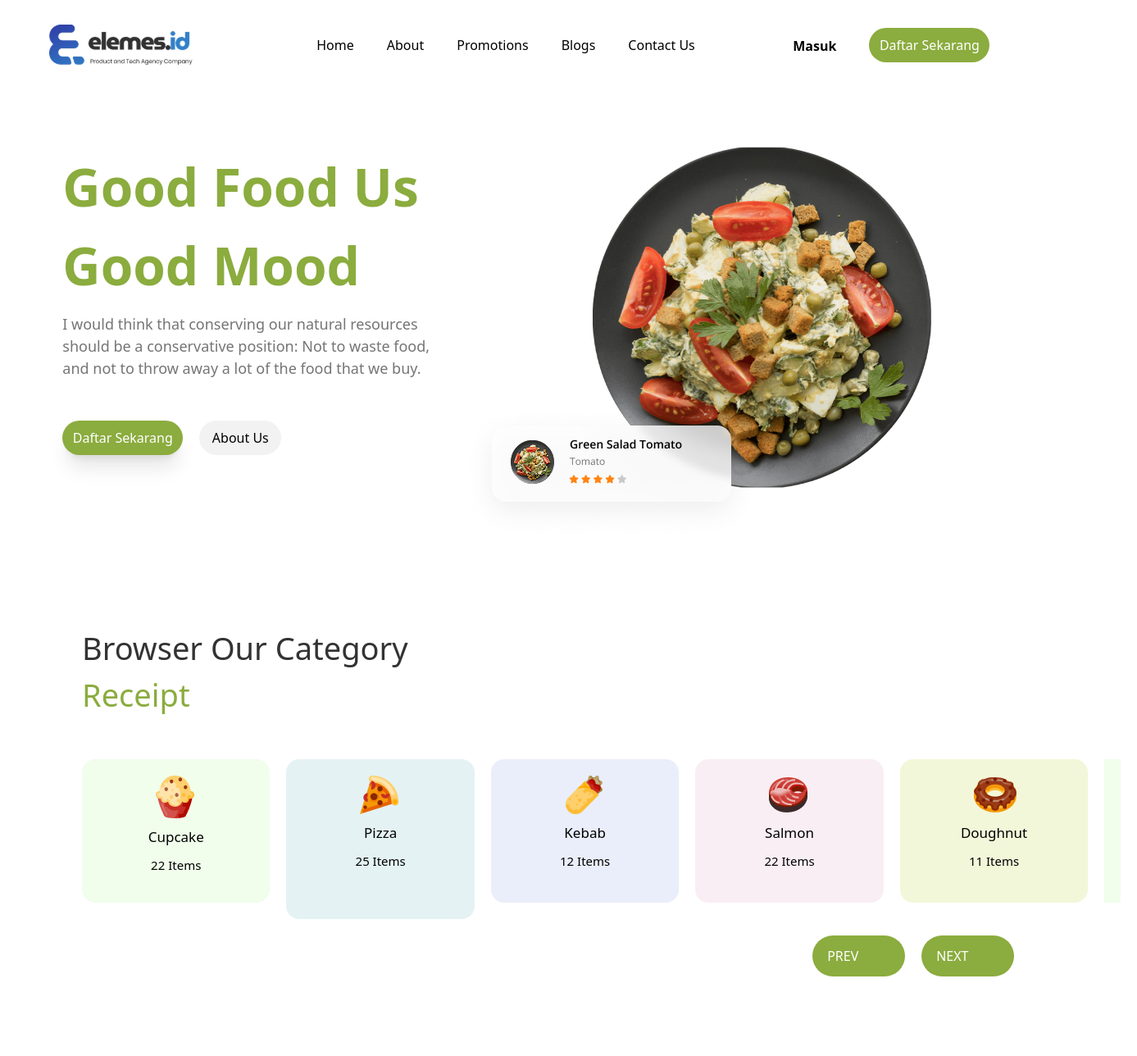
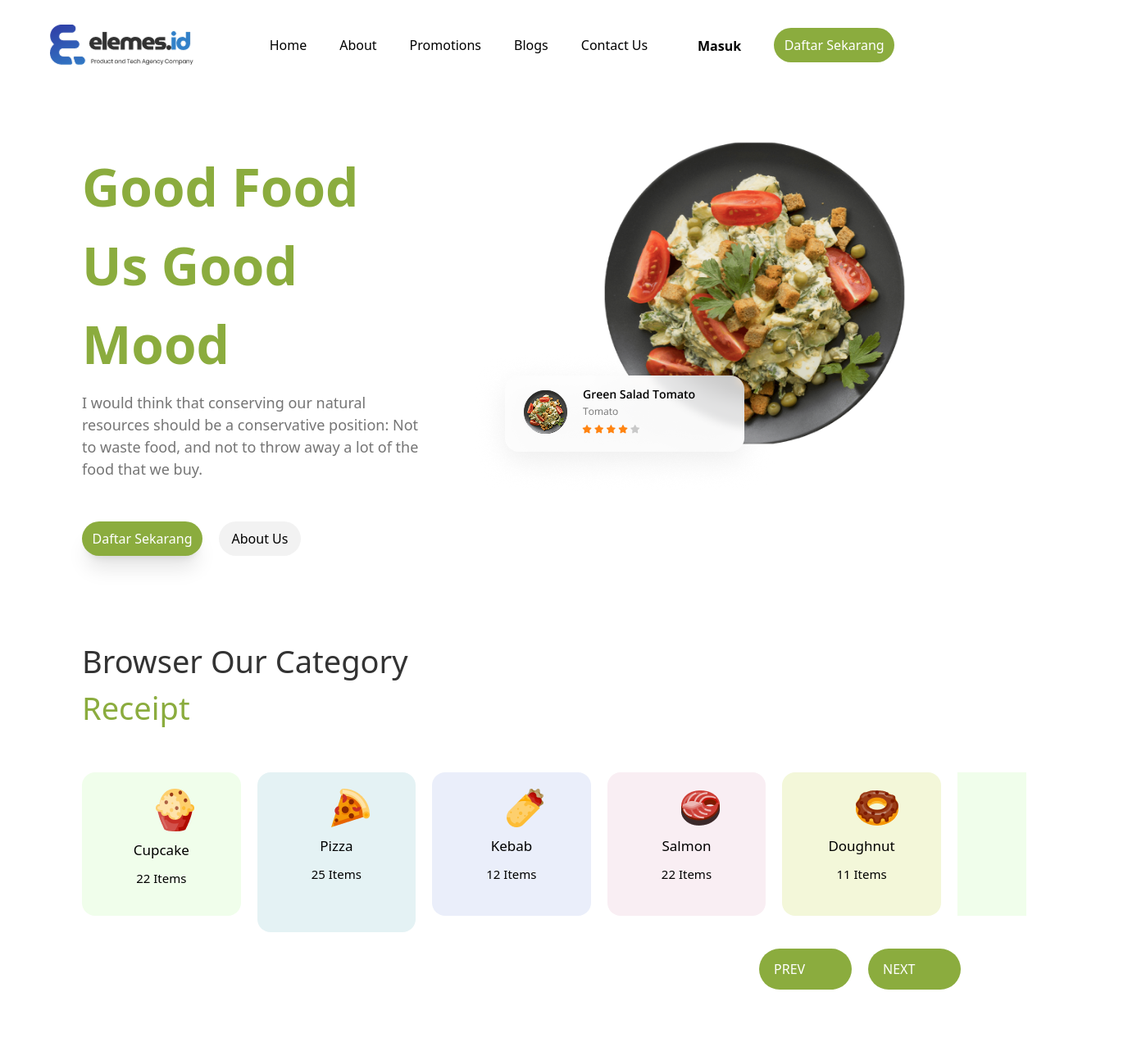
Before and after one commit to dilovar06464/domashka, a website: page index.html in a window 1280 px wide. Shown: the top 1288 px of the page at 82% size, 1387 px wide, since content can reach past the window. Drawn offline with Linux system fonts and the light colour scheme.

Commit message:
end2 commit

```diff
--- a/index.html
+++ b/index.html
@@ -7,7 +7,7 @@
     <link rel="stylesheet" href="./src/output.css">
 </head>
 <body>
-    <div class="max-w-400 w-[99%] flex items-center justify-around mt-[30px]">
+    <div class="max-w-400 w-[90%] flex items-center justify-evenly mt-[30px]">
         <img src="/src/image 55.png" alt="">
         <div class="hidden lg:flex gap-10">
             <h1>Home</h1>
@@ -17,12 +17,12 @@
             <h1>Contact Us</h1>
         </div>
         <div class="flex gap-10">
-            <h1 class="hidden lg:flex mt-[10px] font-bold">Masuk</h1>
+            <h1 class="hidden lg:flex mt-[10px]  font-bold">Masuk</h1>
             <button class="w-[147px] h-[42px] rounded-3xl text-[white]  bg-[#8BAC3E]">Daftar Sekarang</button>
         </div>
     </div>
-    <div class="max-w-400 w-[99%]    lg:flex justify-around">
-        <div class="w-[482px] mt-[100px]">
+    <div class="max-w-400 w-[90%]    lg:flex justify-evenly ">
+        <div class="w-[482px] mt-[100px] lg:ml-[100px]">
             <h1 class="text-[#8BAC3E] text-[64px] font-bold">Good Food Us Good Mood</h1>
             <p class="text-[#757575] text-[18px] mt-[10px]">I would think that conserving our natural resources should be a conservative position: Not to waste food, and not to throw away a lot of the food that we buy.</p>
             <div class="flex mt-[50px] gap-5">
@@ -30,13 +30,13 @@
                 <button class="w-[100px] h-[42px] bg-[#F2F2F2] rounded-3xl">About Us</button>
             </div>
         </div>
-        <div class="mt-[50px] ml-[100px] lg:ml-[0px]">
+        <div class="mt-[50px] ml-[100px] lg:ml-[200px]">
             <img src="/src/Mask Group.png" alt="">
-            <img class="relative  mt-[-170px]  ml-[-150px]" src="/src/cardProfile.png" alt="">
+            <img class="absolute mt-[-170px]  ml-[-150px]" src="/src/cardProfile.png" alt="">
         </div>
     </div>
 
-    <div class="max-w-400 w-[99%] mt-[100px] lg:ml-[100px]">
+    <div class="max-w-400 w-[90%] mt-[100px] lg:ml-[100px]">
         <h1 class="text-[38px] text-[#333333]">Browser Our Category </h1>
         <h1 class="text-[38px] text-[#8BAC3E]">Receipt</h1>
         <div class="block lg:flex gap-5 ml-[80px] lg:ml-[0px] " >
@@ -70,18 +70,18 @@
                 <p class="text-center m-auto text-[15px] mt-[10px]">11 Items</p>
             </div>
 
-            <div class="hidden lg:flex w-[20px] h-[175px] bg-[#F0FEEB] mt-[50px]">
+            <div class="hidden lg:flex w-[100px] h-[175px] bg-[#F0FEEB] mt-[50px]">
             </div>
             </div>
-        <div class="mt-[20px] flex justify-end gap-5 mr-[130px]">
+        <div class="mt-[20px] flex justify-end gap-5 mr-[80px]">
                 <button class="flex items-center gap-2 w-[113px] h-[50px] rounded-4xl bg-[#8BAC3E] text-[white] pl-[10px]" > <img src="/src/Group 391.png" alt="">PREV</button>
                 <button class="flex items-center gap-2 w-[113px] h-[50px] rounded-4xl bg-[#8BAC3E] text-[white] pl-[10px]" > <img src="/src/Group 391 (1).png" alt="">NEXT</button>
             </div>
     </div>
-    <div class="max-w-400 w-[99%] mt-[100px] lg:ml-[100px]">
+    <div class="max-w-400 w-[90%] mt-[100px] lg:ml-[80px]">
         <h1 class="text-[38px] text-[#333333]">Browser Our Category </h1>
         <h1 class="text-[38px] text-[#8BAC3E]">Receipt</h1>
-        <div class="block lg:flex gap-10">
+        <div class="max-w-400 w-[90%] block lg:flex gap-8">
             <div class="mt-[50px]">
                 <div class="w-[288px] h-[306px] pt-[30px] pl-[20px] bg-[#E6F3F5] shadow-lg rounded-2xl">
                     <img src="/src/Mask Group (1).png" alt="">
@@ -148,7 +148,7 @@
         </div>
         <button class="w-[160px] h-[50px] rounded-3xl text-[white]  bg-[#8BAC3E] mt-[100px] ml-[100px] lg:ml-[550px]">ALL Receipt</button>
         </div>
-        <div class="max-w-400 w-[99%] mt-[100px] ml-[120px]">
+        <div class="max-w-400 w-[90%] mt-[100px] ml-[120px]">
             <div class="w-[85%] h-[400px] bg-[#F9FFF6] pt-[30px] rounded-2xl lg:flex justify-evenly ">
                 <div class="w-[355px]">
                     <img src="/src/image 55.png" alt="">
```
Also changed, not shown: src/output.css.
